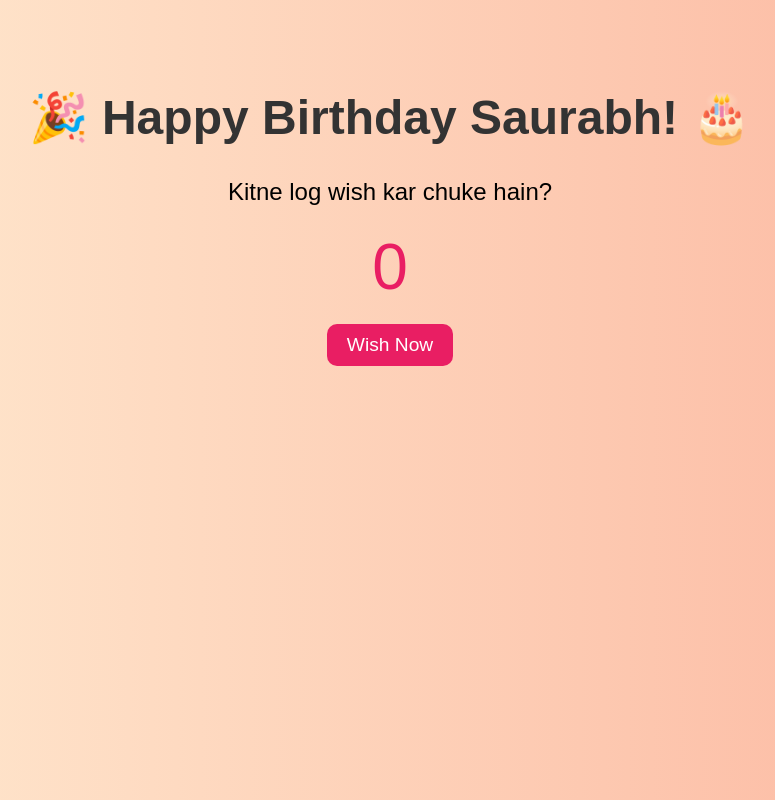
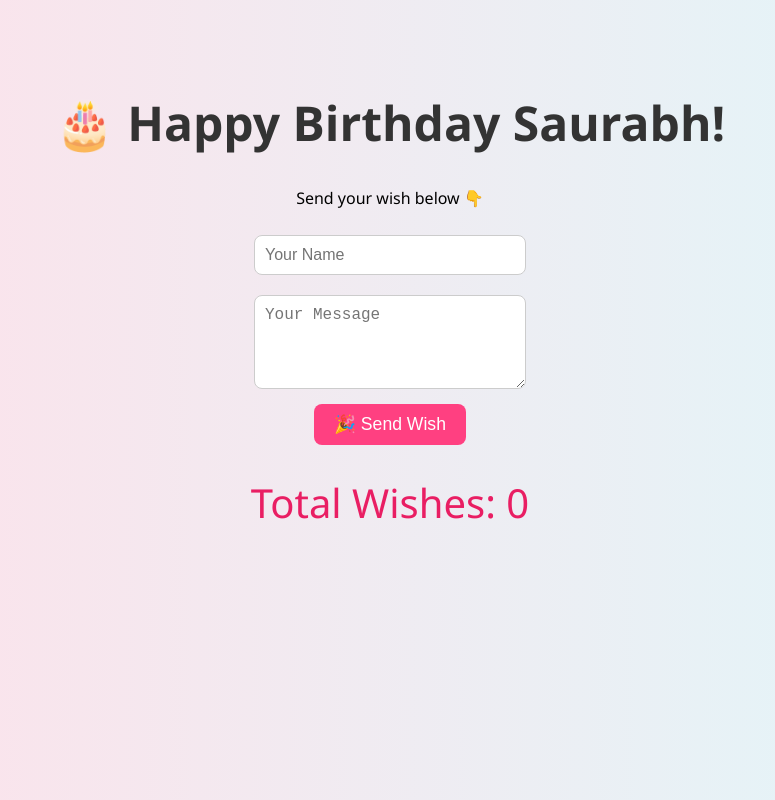
Before and after one commit to ubajn11b/Birthday-wish-, a plain HTML site: page index.html in a window 1280 px wide. Shown: the whole page, without its empty margins (250-1025 px from the left). Drawn offline with Linux system fonts and the light colour scheme.

Commit message:
Update index.html

```diff
--- a/index.html
+++ b/index.html
@@ -2,11 +2,11 @@
 <html lang="en">
 <head>
   <meta charset="UTF-8">
-  <title>Happy Birthday Saurabh!</title>
+  <title>Wish Saurabh a Happy Birthday!</title>
   <style>
     body {
-      font-family: 'Arial', sans-serif;
-      background: linear-gradient(to right, #ffecd2, #fcb69f);
+      font-family: 'Segoe UI', sans-serif;
+      background: linear-gradient(to right, #ffe0e9, #e0f7fa);
       text-align: center;
       padding: 50px;
     }
@@ -14,52 +14,55 @@
       font-size: 3rem;
       color: #333;
     }
-    p {
-      font-size: 1.5rem;
-    }
-    .counter {
-      font-size: 4rem;
-      color: #e91e63;
-      margin: 20px 0;
+    input, textarea {
+      padding: 10px;
+      margin: 10px;
+      width: 250px;
+      font-size: 1rem;
+      border-radius: 8px;
+      border: 1px solid #ccc;
     }
     button {
-      background-color: #e91e63;
+      padding: 10px 20px;
+      font-size: 1.1rem;
+      background-color: #ff4081;
       color: white;
-      font-size: 1.2rem;
-      padding: 10px 20px;
       border: none;
-      border-radius: 10px;
+      border-radius: 8px;
       cursor: pointer;
     }
     button:hover {
-      background-color: #c2185b;
+      background-color: #f50057;
+    }
+    #counter {
+      font-size: 2.5rem;
+      color: #e91e63;
+      margin-top: 30px;
     }
   </style>
 </head>
 <body>
-  <h1>🎉 Happy Birthday Saurabh! 🎂</h1>
-  <p>Kitne log wish kar chuke hain?</p>
-  <div class="counter" id="wishCount">0</div>
-  <button onclick="addWish()">Wish Now</button>
+  <h1>🎂 Happy Birthday Saurabh!</h1>
+  <p>Send your wish below 👇</p>
+
+  <form action="https://formsubmit.co/rs4114236@gmail.com" method="POST" onsubmit="incrementCount()">
+    <input type="text" name="name" placeholder="Your Name" required><br>
+    <textarea name="message" placeholder="Your Message" rows="4" required></textarea><br>
+    <input type="hidden" name="_captcha" value="false">
+    <button type="submit">🎉 Send Wish</button>
+  </form>
+
+  <div id="counter">Total Wishes: <span id="wishCount">0</span></div>
 
   <script>
-    function getWishes() {
-      return parseInt(localStorage.getItem("wishCount") || "0");
+    let count = localStorage.getItem('wish-count') || 0;
+    document.getElementById('wishCount').textContent = count;
+
+    function incrementCount() {
+      count++;
+      localStorage.setItem('wish-count', count);
+      document.getElementById('wishCount').textContent = count;
     }
-
-    function setWishes(count) {
-      localStorage.setItem("wishCount", count);
-      document.getElementById("wishCount").textContent = count;
-    }
-
-    function addWish() {
-      let count = getWishes();
-      count++;
-      setWishes(count);
-    }
-
-    // On page load
-    setWishes(getWishes());
   </script>
 </body>
 </html>
```
